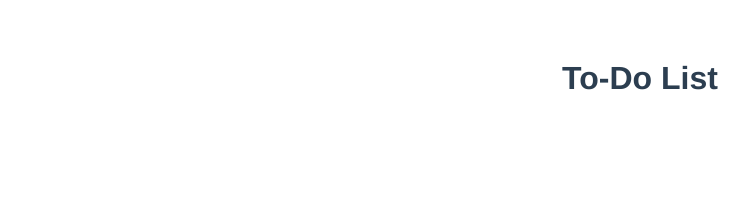
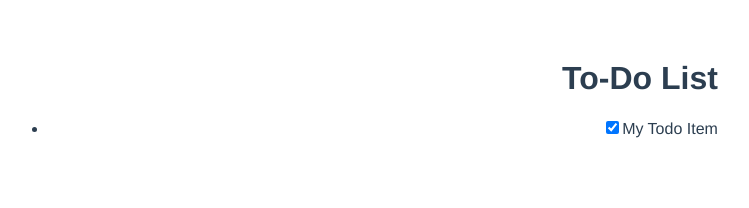
Before and after one commit to bryanhughes1992/HTTP5302-Vue.js-Game, a Vue app in the folder vue_board_game/: page / in a window 1280 px wide. Shown: the top 208 px of the page, without its empty margins (0-749 px from the left). Built offline with nearby package versions, Linux system fonts and the light colour scheme.

Commit message:
to-do-item template applied

```diff
--- a/vue_board_game/src/App.vue
+++ b/vue_board_game/src/App.vue
@@ -1,17 +1,22 @@
 <template lang="html">
   <div id="app">
     <h1>To-Do List</h1>
-
+    <ul>
+      <li>
+        <to-do-item></to-do-item>
+      </li>
+    </ul>
   </div>
 </template>
 
 <script>
-
+import ToDoItem from './components/ToDoItem.vue';
 export default {
-  name: 'App',
+  name: 'app',
   components: {
+    ToDoItem
   }
-}
+};
 </script>
 
 <style>
--- a/vue_board_game/src/components/ToDoItem.vue
+++ b/vue_board_game/src/components/ToDoItem.vue
@@ -7,8 +7,9 @@
 
 <script>
 export default {
-  setup() {
+  name: 'app',
+  components: {
 
-  },
-}
+  }
+};
 </script>
```
